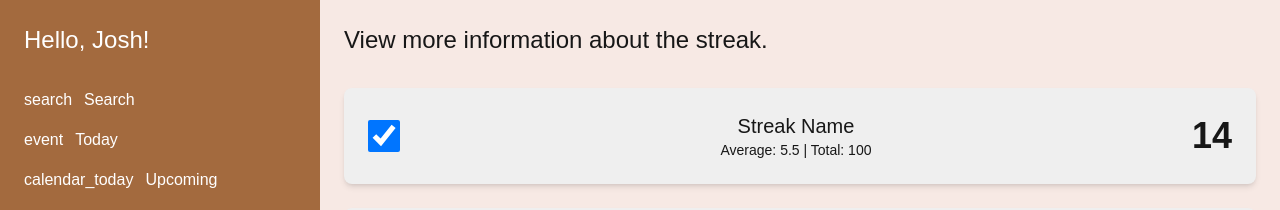
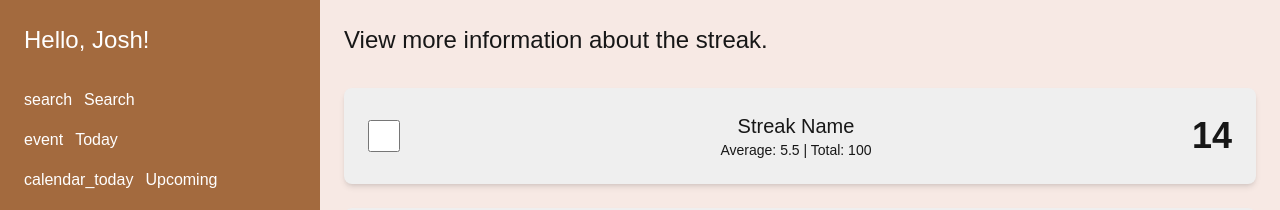
Before and after one commit to sofiagalkina/StreakSnap, a Next.js app: page / in a window 1280 px wide. Shown: the top 210 px of the page. Built offline with nearby package versions, Linux system fonts and the light colour scheme.

Commit message:
different main page

```diff
--- a/src/app/page.tsx
+++ b/src/app/page.tsx
@@ -52,7 +52,7 @@ export default function Home() {
         {/* Streak Card */}
         <div className="space-y-6">
           <div className="bg-[#EFEFEF] rounded-lg p-6 shadow-md flex justify-between items-center">
-            <input type="checkbox" checked className="w-8 h-8" />
+            <input type="checkbox"  className="w-8 h-8" />
             <div className="text-center">
               <h3 className="text-xl">Streak Name</h3>
               <p className="text-sm">Average: 5.5 | Total: 100</p>
```
